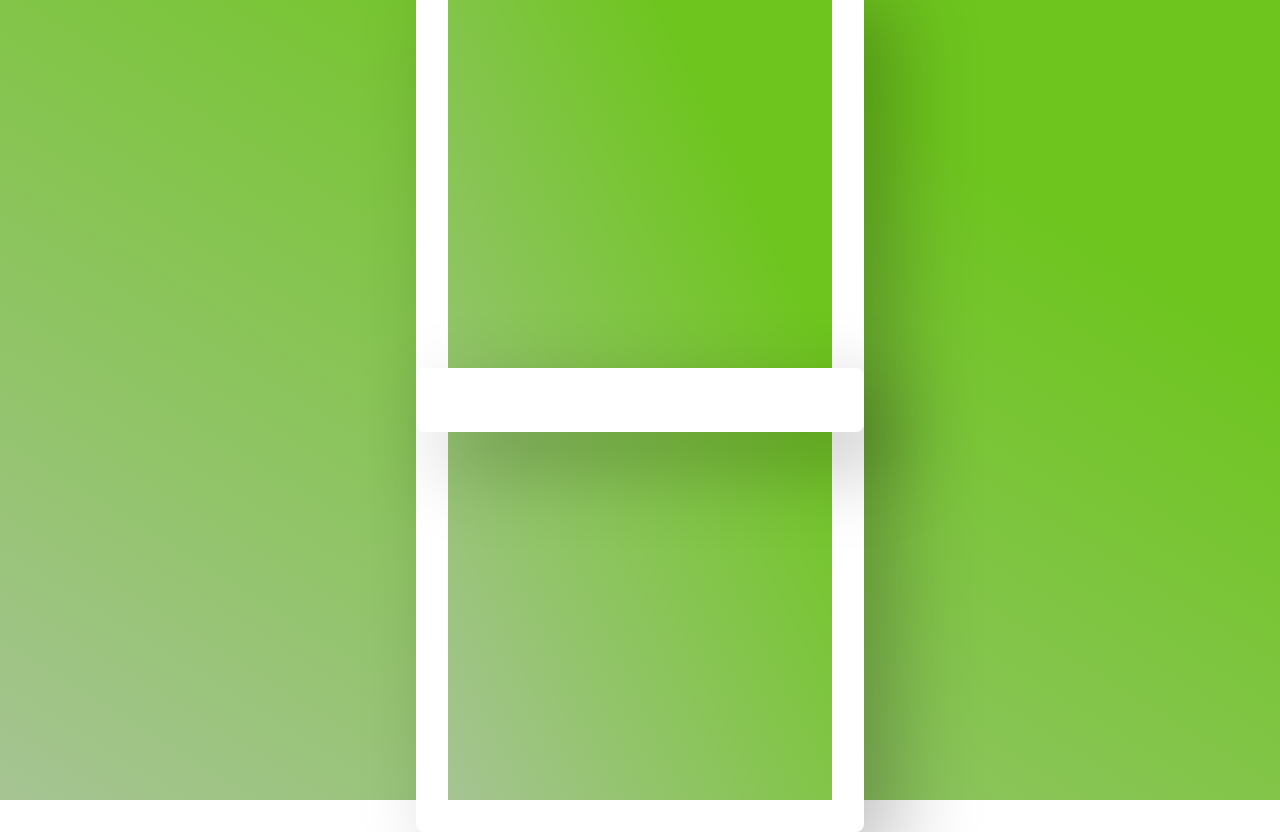
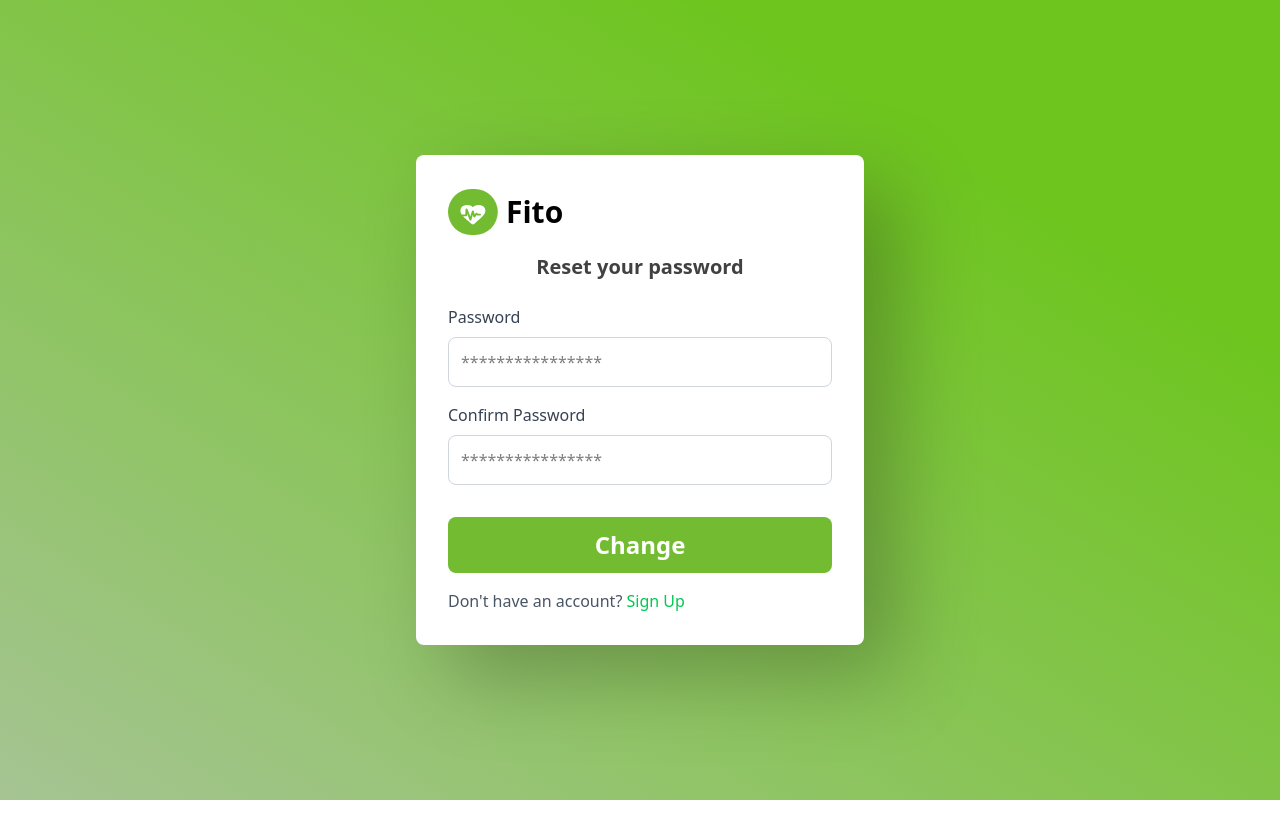
Before and after one commit to AbdoMohamad768/Fitron, a React (Vite) app: page /recovery/reset-password in a window 1280 px wide. After the commit the page ends 800 px from the top, so only its background shows below. Built offline with nearby package versions, Linux system fonts and the light colour scheme.

Commit message:
added confirm email form and reset password form

```diff
--- a/src/App.css
+++ b/src/App.css
@@ -34,7 +34,7 @@
 }
 
 main {
-  height: 100vh;
+  min-height: 100vh;
   background-image: linear-gradient(
     to bottom left,
     var(--color-main-700) 22%,
--- a/src/components/LoginSignupButton.jsx
+++ b/src/components/LoginSignupButton.jsx
@@ -1,8 +1,8 @@
-function LoginSignupButton({ children, type ,onClick}) {
+function LoginSignupButton({ children, type, onClick }) {
   return (
     <button
-    onClick={onClick}
       type={type}
+      onClick={onClick}
       className="bg-main-750 w-full  text-white p-3 rounded-lg hover:bg-green-600 transition cursor-pointer font-bold text-2xl"
     >
       {children}
--- a/src/pages/ConfirmEmail.jsx
+++ b/src/pages/ConfirmEmail.jsx
@@ -1,9 +1,42 @@
+import { NavLink, useNavigate } from "react-router";
+import LoginSignupButton from "../components/LoginSignupButton";
+import LoginSignupInput from "../components/LoginSignupInput";
+import Logo from "../components/Logo";
+
 function ConfirmEmail() {
+  const navigate = useNavigate();
+
   return (
     <>
-      <div>1</div>
-      <div>2</div>
-      <div>3</div>
+      <div className="flex items-center gap-2 mb-4">
+        <Logo width={"50"} height={"50"} />
+        <span className="font-bold text-3xl">Fito</span>
+      </div>
+      <h2 className="text-center text-xl font-bold text-grey-500 mb-6">
+        Confirm Your Email Address
+      </h2>
+
+      <div className="mb-12">
+        <LoginSignupInput
+          id={"username"}
+          type={"text"}
+          placeholder={"hello@example.com"}
+          label={"Username or Email"}
+          required={true}
+        />
+      </div>
+
+      <LoginSignupButton onClick={() => navigate("/recovery/recovery-code")}>
+        Continue
+      </LoginSignupButton>
+
+      <p className="mt-4  text-gray-600">
+        Don&apos;t have an account?
+        <NavLink to="/signup" className="text-green-500 hover:underline">
+          {" "}
+          Sign Up
+        </NavLink>
+      </p>
     </>
   );
 }
--- a/src/pages/Login.jsx
+++ b/src/pages/Login.jsx
@@ -5,9 +5,9 @@ import Logo from "../components/Logo";
 
 const Login = () => {
   return (
-    <div className="h-screen flex items-center justify-center gradient-1">
+    <main className="h-screen flex items-center justify-center gradient-1">
       <div className="login-form">
-        <div className="flex  items-center gap-2">
+        <div className="flex items-center gap-2">
           <Logo width={"50"} height={"50"} />
           <span className="font-bold text-3xl">Fito</span>
         </div>
@@ -57,7 +57,7 @@ const Login = () => {
           </NavLink>
         </p>
       </div>
-    </div>
+    </main>
   );
 };
 
--- a/src/pages/ResetPassword.jsx
+++ b/src/pages/ResetPassword.jsx
@@ -1,8 +1,51 @@
+import { NavLink, useNavigate } from "react-router";
+import Logo from "../components/Logo";
+import LoginSignupInput from "../components/LoginSignupInput";
+import LoginSignupButton from "../components/LoginSignupButton";
+
 function ResetPassword() {
+  const navigate = useNavigate();
+
   return (
-    <main>
-      <div className="recovery-form"></div>
-    </main>
+    <>
+      <div className="flex items-center gap-2 mb-4">
+        <Logo width={"50"} height={"50"} />
+        <span className="font-bold text-3xl">Fito</span>
+      </div>
+      <h2 className="text-center text-xl font-bold text-grey-500 mb-6">
+        Reset your password
+      </h2>
+
+      <div className="mb-4">
+        <LoginSignupInput
+          id="password"
+          type="password"
+          placeholder="****************"
+          label="Password"
+          required={true}
+        />
+      </div>
+
+      <div className="mb-8">
+        <LoginSignupInput
+          id="confirm-password"
+          type="password"
+          placeholder="****************"
+          label="Confirm Password"
+          required={true}
+        />
+      </div>
+
+      <LoginSignupButton>Change</LoginSignupButton>
+
+      <p className="mt-4  text-gray-600">
+        Don&apos;t have an account?
+        <NavLink to="/signup" className="text-green-500 hover:underline">
+          {" "}
+          Sign Up
+        </NavLink>
+      </p>
+    </>
   );
 }
 
--- a/src/pages/SignUp.jsx
+++ b/src/pages/SignUp.jsx
@@ -41,9 +41,9 @@ function SignUp() {
 
         <LoginSignupInput
           id={"confirm-password"}
-          type={"confirm-password"}
+          type={"password"}
           placeholder={"Confirm Password"}
-          label={"confirm-password"}
+          label={"Confirm Password"}
           required={true}
         />
 
```
